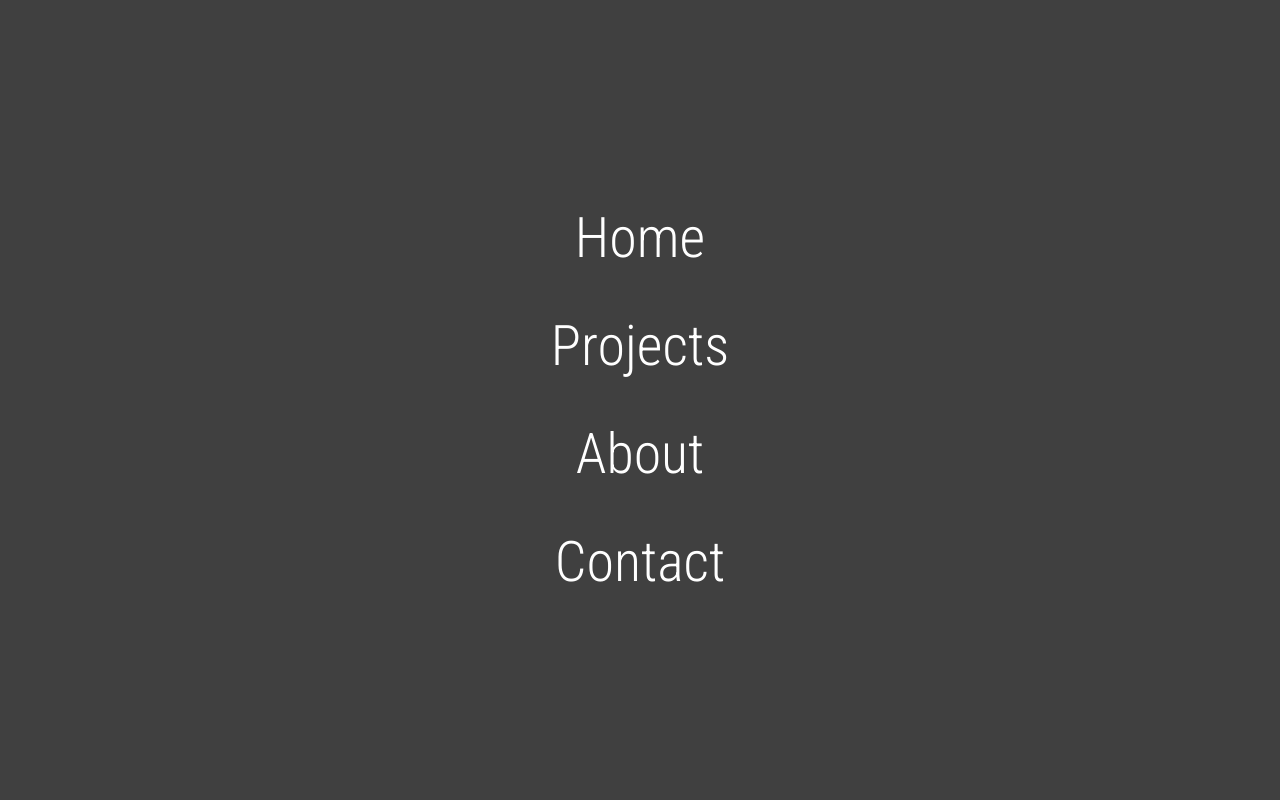
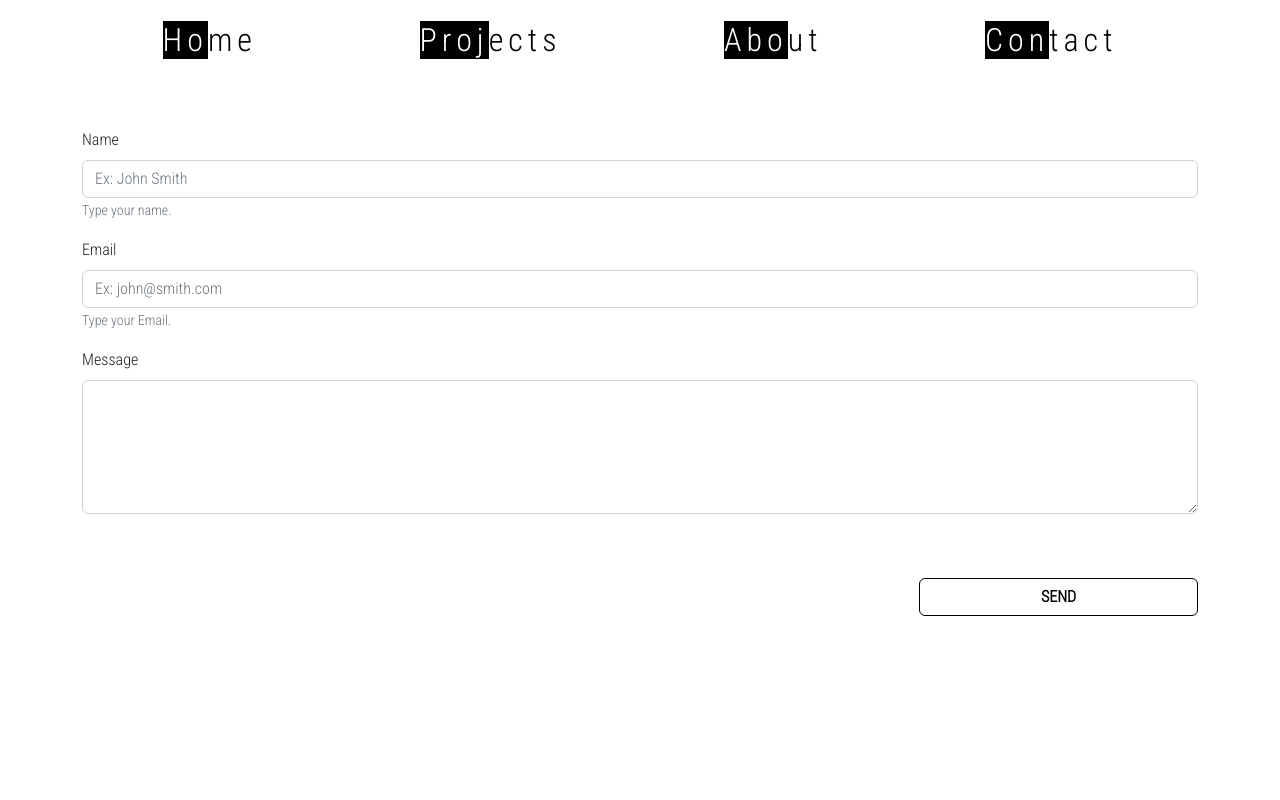
Before and after one commit to LeoneCarmelo/vite-boolfolio, a Vue app: page /contact in a window 1280 px wide. Shown: the top 800 px of the page. Built offline with nearby package versions, Linux system fonts and the light colour scheme.

Commit message:
Bug go back home

```diff
--- a/src/App.vue
+++ b/src/App.vue
@@ -1,12 +1,12 @@
 <script>
-import AppLinks from './components/AppLinks.vue';
-import WelcomePage from './components/WelcomePage.vue';
+import AppWelcome from './components/AppWelcome.vue';
+import AppHeader from './components/AppHeader.vue';
 import { store } from './store';
 
 export default {
     components: {
-    WelcomePage,
-    AppLinks
+    AppWelcome,
+    AppHeader
 },
     data() {
         return {
@@ -20,7 +20,10 @@ export default {
 </script>
 
 <template>
-    <AppLinks />
+<!--     <Transition name="fade">
+        <AppWelcome />
+    </Transition> -->
+    <AppHeader />
     <router-view class="router-view" v-slot="{Component}">
         <Transition name="page-opacity" mode="out-in">
             <component :is="Component"/>
@@ -33,12 +36,18 @@ export default {
 @use './styles/variables' as *;
 @use './styles/common' as *;
 
+.fade-leave-active {
+    transition: all 1s;
+}
+
 .page-opacity-enter-active,
 .page-opacity-leave-active {
     transition: 600ms ease all;
 }
 .page-opacity-enter-from,
-.page-opacity-leave-to {
+.page-opacity-leave-to,
+.fade-leave-to {
 opacity:0;
 }
+
 </style>
--- a/src/components/AppHeader.vue
+++ b/src/components/AppHeader.vue
@@ -6,10 +6,23 @@ export default {
 
 <template>
     <div class="cont_link">
-        <router-link to="/" @click="whole_page = false">Home</router-link>
-        <router-link to="/projects" @click="whole_page = false">Projects</router-link>
-        <router-link to="/about" @click="whole_page = false">About</router-link>
-        <router-link to="/contact" @click="whole_page = false">Contact</router-link>
+        <router-link to="/" @click="whole_page = false">
+            <span class="text-white bg-black">Ho</span>
+            <span>me</span>
+        </router-link>
+        <router-link to="/projects" @click="whole_page = false">
+            <span class="text-white bg-black">Proj</span>
+            <span>ects</span>
+        </router-link>
+        <router-link to="/about" @click="whole_page = false">
+            <span class="text-white bg-black">Abo</span>
+            <span>ut</span>
+        </router-link>
+        <router-link to="/contact" @click="whole_page = false">
+            <span class="text-white bg-black">Con</span>
+            <span>tact</span>
+        </router-link>
+     <!--    <router-link :to=""></router-link> -->
     </div>
 </template>
 
@@ -20,19 +33,33 @@ export default {
 @use '../styles/common' as *;
 
 .cont_link {
-    position:sticky;
-    top:0;
-    padding:1rem;
+    position: sticky;
+    top: 0;
+    padding: 1rem;
     z-index: 1;
-    background: $dark;
-    display:flex;
-    justify-content:center;
-    gap:1rem;
+    color: $dark;
+    display: flex;
+    justify-content: space-evenly;
+    gap: 1rem;
 
     a {
-        text-decoration:none;
-        color:$light;
+        text-decoration: none;
+        color: $light;
         font-size: 2rem;
+        font-weight: semibold;
+        letter-spacing: 5px;
+
+        span:last-child {
+            color:$dark;
+            background-color: $light;
+            transition:all 600ms ease-in-out;
+        }
     }
 }
+
+
+a:hover span:last-child {
+    background-color: $dark;
+    color:$light;
+}
 </style>
--- a/src/components/AppLinks.vue
+++ /dev/null
@@ -1,53 +0,0 @@
-<script>
-import AppHeader from './AppHeader.vue'
-import { store } from '../store';
-export default {
-    name: 'AppLinks',
-    components:{
-        AppHeader
-    },
-    data() {
-        return {
-            store
-        }
-    }
-}
-</script>
-
-<template>
-<div class="container" v-if="store.whole_page" @click="store.whole_page = false" :class="store.whole_page ? 'overflow_y_hide' : ''">
-    <router-link to="/">Home</router-link>
-    <router-link to="/projects">Projects</router-link>
-    <router-link to="/about">About</router-link>
-    <router-link to="/contact">Contact</router-link>
-</div>
-<AppHeader v-else/>
-</template>
-
-
-<style lang="scss" scoped>
-@use '../styles/general.scss';
-@use '../styles/variables' as *;
-@use '../styles/common' as *;
-.container {
-    position:relative;
-    max-width:100%;
-    height: 100vh;
-    display: flex;
-    justify-content: center;
-    align-items: center;
-    flex-direction: column;
-    gap: 1.5rem;
-    background: $dark-75;
-
-
-    a {
-        text-decoration: none;
-        color: $light;
-        font-size: 3.5rem;
-    }
-
-}
-
-
-</style>
--- /dev/null
+++ b/src/components/AppWelcome.vue
@@ -0,0 +1,80 @@
+<script>
+import AppHeader from './AppHeader.vue'
+import { store } from '../store';
+export default {
+    name: 'AppWelcome',
+    components:{
+        AppHeader
+    },
+    data() {
+        return {
+            store
+        }
+    }
+}
+</script>
+
+<template>
+
+    <!-- First Page -->
+<!--     <div class="container" v-if="store.whole_page" @click="store.whole_page = false" :class="store.whole_page ? 'overflow_y_hide' : ''">
+    <router-link to="/">Home</router-link>
+    <router-link to="/projects">Projects</router-link>
+    <router-link to="/about">About</router-link>
+    <router-link to="/contact">Contact</router-link>
+</div> -->
+<div class="welcome_page" v-if="store.whole_page" @click="store.whole_page = false" :class="store.whole_page ? 'overflow_y_hide' : ''">
+        <h1 class="name">
+            Carmelo Leone
+        </h1>
+    </div>
+<AppHeader v-else/>
+</template>
+
+
+<style lang="scss" scoped>
+@use '../styles/general.scss';
+@use '../styles/variables' as *;
+@use '../styles/common' as *;
+/* .container {
+    position:fixed;
+    max-width:100%;
+    display: flex;
+    justify-content: center;
+    align-items: center;
+    flex-direction: column;
+    gap: 1.5rem;
+    background: $dark-75;
+    height:100vh;
+
+
+
+    a {
+         text-decoration: none;
+        color: $light;
+        font-size: 3.5rem;
+
+    }
+
+} */
+.welcome_page {
+    position: absolute;
+    height: 100vh;
+    width: 100%;
+    top: 0;
+    left: 0;
+    background-color: $dark;
+    display: flex;
+    justify-content: center;
+    align-items: center;
+    overflow-y: hidden;
+
+    .name {
+        font-family: 'Comforter', cursive;
+        color: $light;
+        font-size: 7rem;
+    }
+}
+
+
+</style>
--- a/src/components/WelcomePage.vue
+++ /dev/null
@@ -1,43 +0,0 @@
-<script>
-import { store } from '../store'
-export default {
-    name: 'WelcomePage',
-    data() {
-        return {
-            store
-        }
-    }
-}
-</script>
-
-<template>
-    <div class="welcome_page">
-        <h1 class="name">
-            Carmelo Leone
-        </h1>
-    </div>
-</template>
-
-
-<style lang="scss" scoped>
-@use '../styles/variables' as *;
-
-.welcome_page {
-    position: absolute;
-    height: 100vh;
-    width: 100%;
-    top: 0;
-    left: 0;
-    background-color: $dark;
-    display: flex;
-    justify-content: center;
-    align-items: center;
-    overflow-y: hidden;
-
-    .name {
-        font-family: 'Comforter', cursive;
-        color: $light;
-        font-size: 6rem;
-    }
-}
-</style>
--- a/src/router.js
+++ b/src/router.js
@@ -4,6 +4,7 @@ import ProjectsPage from './views/ProjectsPage.vue'
 import AboutPage from './views/AboutPage.vue'
 import ContactPage from './views/ContactPage.vue'
 import ProjectPage from './views/ProjectPage.vue'
+import NotFound from './views/NotFound.vue'
 
 const router = createRouter({
     history: createWebHistory(),
@@ -31,8 +32,13 @@ const router = createRouter({
         {
             path: '/projects/:slug',
             name: 'project',
-            component: ProjectPage
+            component: ProjectPage,
         },
+        {
+            path: '/:pathMatch(.*)*',
+            name: 'NotFound',
+            component: NotFound
+        }
 
     ]
 })
--- a/src/views/AboutPage.vue
+++ b/src/views/AboutPage.vue
@@ -1,6 +1,13 @@
 <script>
+import { store } from '../store';
+
 export default {
-    name: 'AboutPage'
+    name: "AboutPage",
+    data() {
+        return {
+            store
+        }
+    }
 }
 </script>
 
--- a/src/views/ContactPage.vue
+++ b/src/views/ContactPage.vue
@@ -1,6 +1,12 @@
 <script>
+import { store } from '../store';
 export default {
-    name: 'ContactPage'
+    name: 'ContactPage',
+    data() {
+      return {
+        store
+      }
+    }
 }
 </script>
 
@@ -29,4 +35,6 @@ export default {
 </template>
 
 
-<style lang="scss" scoped></style>
+<style lang="scss" scoped>
+
+</style>
--- a/src/views/HomePage.vue
+++ b/src/views/HomePage.vue
@@ -1,18 +1,26 @@
 <script>
 import { store } from '../store';
 export default {
-    name: 'HomePage',
+    name: "HomePage",
     data() {
         return {
             store
-        }
-    }
+        };
+    },
+
 }
 </script>
 
 <template>
-    <h1 v-show="!store.whole_page" class="text-center py-4">My Portfolio</h1>
+    <h1  class="text-center py-4">My Portfolio</h1>
+
 </template>
 
 
-<style lang="scss" scoped></style>
+<style lang="scss" scoped>
+@use '../styles/general.scss';
+@use '../styles/variables' as *;
+@use '../styles/common' as *;
+
+
+</style>
--- /dev/null
+++ b/src/views/NotFound.vue
@@ -0,0 +1,22 @@
+
+<script>
+import { store } from '../store';
+    export default {
+        name: 'NotFound',
+        data() {
+            return {
+                store
+            }
+        }
+    }
+</script>
+    <template>
+        <div class="text-center">
+            not Found
+        </div>
+        <router-link to="/home">Go to Home</router-link>
+    </template>
+
+<style lang="scss" scoped>
+
+</style>
```
Also changed, not shown: src/views/ProjectPage.vue (+14 -4 lines).
